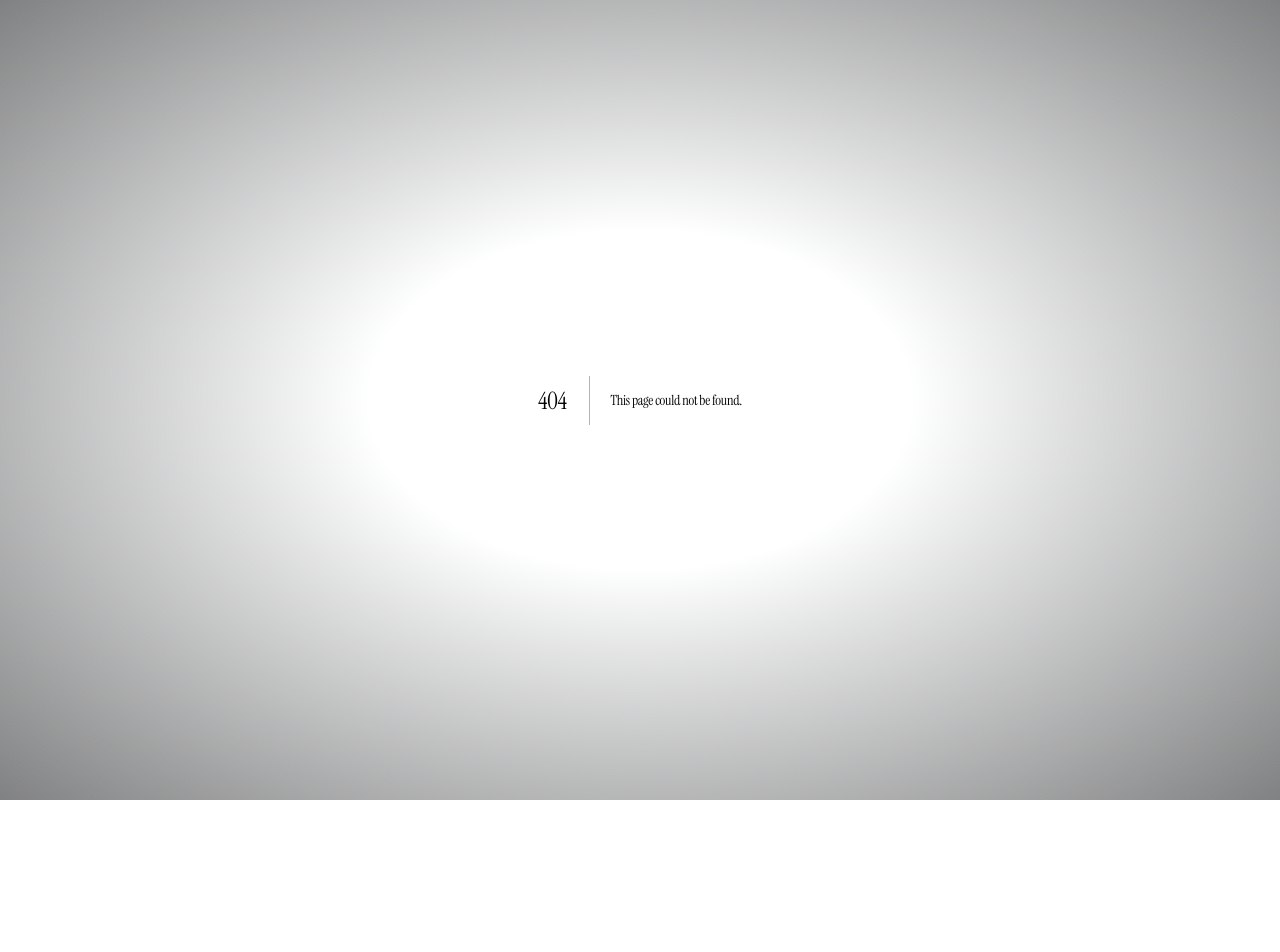
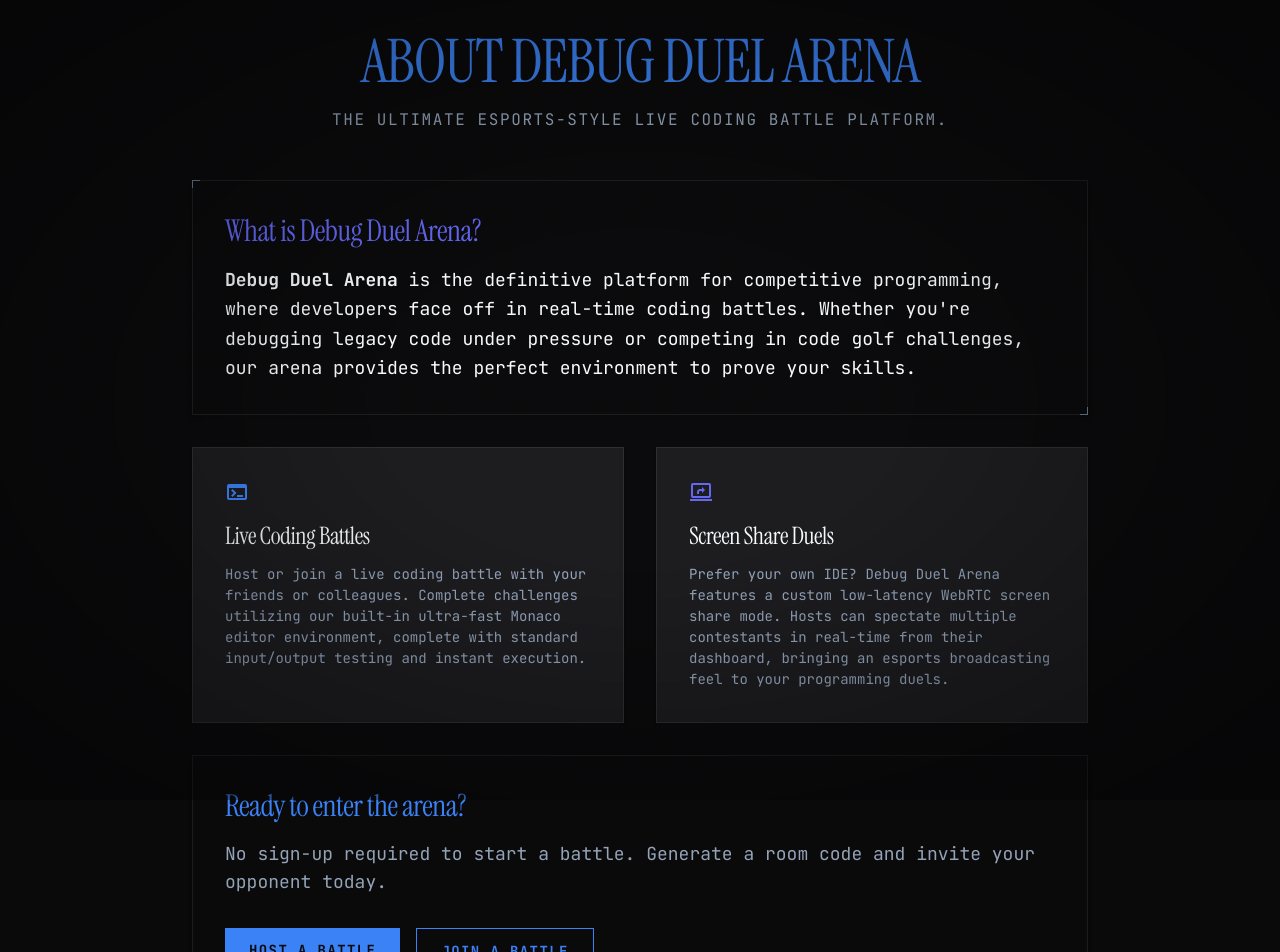
Before and after one commit to akash-s-24/debug, a Next.js app: page /about in a window 1280 px wide. Before the commit this address had no page. Shown: the top 952 px of the page. Before the commit the page ends 800 px from the top, so only its background shows below. Built offline with nearby package versions, Linux system fonts and the light colour scheme.

Commit message:
feat: SEO optimizations, sitemap, robots, and About page

```diff
--- /dev/null
+++ b/src/app/about/page.tsx
@@ -0,0 +1,71 @@
+import React from 'react';
+import Link from 'next/link';
+
+export const metadata = {
+  title: 'About | Debug Duel Arena',
+  description: 'Learn more about Debug Duel Arena, the premier platform for live coding battles, screen share duels, and competitive programming challenges.',
+};
+
+export default function AboutPage() {
+  return (
+    <div className="flex-1 flex flex-col items-center p-8 overflow-y-auto">
+      <div className="w-full max-w-4xl space-y-12">
+        <header className="text-center space-y-4">
+          <h1 className="font-display text-5xl md:text-6xl text-brand-primary tracking-tighter">
+            ABOUT DEBUG DUEL ARENA
+          </h1>
+          <p className="font-mono text-text-secondary text-sm md:text-base uppercase tracking-widest max-w-2xl mx-auto">
+            The ultimate esports-style live coding battle platform.
+          </p>
+        </header>
+
+        <article className="prose prose-invert prose-brand max-w-none space-y-8 text-text-primary">
+          <section className="bg-void border border-border-subtle p-8 shadow-md hud-bracket relative">
+            <div className="scanline-overlay"></div>
+            <h2 className="font-display text-3xl text-brand-secondary mb-4 tracking-tight relative z-10">
+              What is Debug Duel Arena?
+            </h2>
+            <p className="font-body text-lg leading-relaxed relative z-10">
+              <strong>Debug Duel Arena</strong> is the definitive platform for competitive programming, where developers face off in real-time coding battles. Whether you're debugging legacy code under pressure or competing in code golf challenges, our arena provides the perfect environment to prove your skills.
+            </p>
+          </section>
+
+          <div className="grid grid-cols-1 md:grid-cols-2 gap-8">
+            <section className="bg-surface border border-border-subtle p-8 shadow-sm">
+              <div className="text-brand-primary text-4xl mb-4 material-symbols-outlined">terminal</div>
+              <h3 className="font-display text-2xl mb-3">Live Coding Battles</h3>
+              <p className="text-text-secondary">
+                Host or join a live coding battle with your friends or colleagues. Complete challenges utilizing our built-in ultra-fast Monaco editor environment, complete with standard input/output testing and instant execution.
+              </p>
+            </section>
+
+            <section className="bg-surface border border-border-subtle p-8 shadow-sm">
+              <div className="text-brand-secondary text-4xl mb-4 material-symbols-outlined">screen_share</div>
+              <h3 className="font-display text-2xl mb-3">Screen Share Duels</h3>
+              <p className="text-text-secondary">
+                Prefer your own IDE? Debug Duel Arena features a custom low-latency WebRTC screen share mode. Hosts can spectate multiple contestants in real-time from their dashboard, bringing an esports broadcasting feel to your programming duels.
+              </p>
+            </section>
+          </div>
+
+          <section className="bg-void border border-border-subtle p-8 shadow-md">
+            <h2 className="font-display text-3xl text-brand-primary mb-4 tracking-tight">
+              Ready to enter the arena?
+            </h2>
+            <p className="font-body text-lg text-text-secondary mb-8">
+              No sign-up required to start a battle. Generate a room code and invite your opponent today.
+            </p>
+            <div className="flex gap-4">
+              <Link href="/create" className="bg-brand-primary text-void px-6 py-3 font-bold uppercase tracking-widest hover:bg-brand-secondary transition-colors text-center">
+                HOST A BATTLE
+              </Link>
+              <Link href="/" className="bg-transparent border border-brand-primary text-brand-primary px-6 py-3 font-bold uppercase tracking-widest hover:bg-brand-primary/10 transition-colors text-center">
+                JOIN A BATTLE
+              </Link>
+            </div>
+          </section>
+        </article>
+      </div>
+    </div>
+  );
+}
--- a/src/app/layout.tsx
+++ b/src/app/layout.tsx
@@ -19,10 +19,34 @@ export const metadata: Metadata = {
   authors: [{ name: "Debug Duel Arena" }],
   openGraph: {
     title: "Debug Duel Arena — The Ultimate Live Coding Battle Platform",
-    description:
-      "Step into the arena. Share your screen. Battle in real-time.",
+    description: "Step into the arena. Share your screen. Battle in real-time.",
     type: "website",
+    url: "https://debugduelarena.com",
+    siteName: "Debug Duel Arena",
   },
+  twitter: {
+    card: "summary_large_image",
+    title: "Debug Duel Arena — The Ultimate Live Coding Battle Platform",
+    description: "Step into the arena. Share your screen. Battle in real-time.",
+  },
+  metadataBase: new URL('https://debugduelarena.com'),
+  alternates: {
+    canonical: '/',
+  },
+};
+
+const jsonLd = {
+  "@context": "https://schema.org",
+  "@type": "SoftwareApplication",
+  "name": "Debug Duel Arena",
+  "applicationCategory": "DeveloperApplication",
+  "operatingSystem": "Web",
+  "description": "An esports-style live coding battle platform where developers go head-to-head in real-time coding and debugging challenges.",
+  "offers": {
+    "@type": "Offer",
+    "price": "0",
+    "priceCurrency": "USD"
+  }
 };
 
 export default function RootLayout({
@@ -41,6 +65,10 @@ export default function RootLayout({
         <link rel="preconnect" href="https://fonts.gstatic.com" crossOrigin="anonymous" />
         <link href="https://fonts.googleapis.com/css2?family=Instrument+Serif:ital@0;1&family=Inter:wght@400;500;600&family=JetBrains+Mono:wght@400;500;700&family=Orbitron:wght@400;500;700;900&family=Rajdhani:wght@400;500;600;700&display=swap" rel="stylesheet" />
         <link href="https://fonts.googleapis.com/css2?family=Material+Symbols+Outlined:wght,FILL@100..700,0..1&display=swap" rel="stylesheet" />
+        <script
+          type="application/ld+json"
+          dangerouslySetInnerHTML={{ __html: JSON.stringify(jsonLd) }}
+        />
       </head>
       <body className="bg-void min-h-screen flex flex-col font-body text-text-primary">
         <div className="scan"></div>
--- a/src/app/page.tsx
+++ b/src/app/page.tsx
@@ -41,6 +41,7 @@ export default function LandingPage() {
             </div>
 
             <h1 className="font-display text-5xl md:text-[76px] leading-[0.95] tracking-[-0.03em] font-normal text-slate-100 mb-8 text-balance">
+              <span className="block text-xl md:text-3xl text-[#3b82f6] font-bold tracking-wider uppercase mb-4 text-shadow-sm">Debug Duel Arena</span>
               The Ultimate Arena for<br />
               <em className="italic text-transparent bg-clip-text bg-gradient-to-r from-sky-400 via-indigo-400 to-pink-500">Competitive Debugging.</em>
               <span className="inline-block w-[0.4em] h-[0.8em] bg-emerald-400 ml-1 mb-[-0.06em] animate-pulse"></span>
--- /dev/null
+++ b/src/app/robots.ts
@@ -0,0 +1,12 @@
+import { MetadataRoute } from 'next';
+
+export default function robots(): MetadataRoute.Robots {
+  return {
+    rules: {
+      userAgent: '*',
+      allow: '/',
+      disallow: ['/api/', '/battle/'], // Keep active battles private
+    },
+    sitemap: 'https://debugduelarena.com/sitemap.xml',
+  };
+}
--- /dev/null
+++ b/src/app/sitemap.ts
@@ -0,0 +1,32 @@
+import { MetadataRoute } from 'next';
+
+export default function sitemap(): MetadataRoute.Sitemap {
+  const baseUrl = 'https://debugduelarena.com';
+
+  return [
+    {
+      url: baseUrl,
+      lastModified: new Date(),
+      changeFrequency: 'always',
+      priority: 1,
+    },
+    {
+      url: `${baseUrl}/create`,
+      lastModified: new Date(),
+      changeFrequency: 'weekly',
+      priority: 0.8,
+    },
+    {
+      url: `${baseUrl}/leaderboard`,
+      lastModified: new Date(),
+      changeFrequency: 'hourly',
+      priority: 0.9,
+    },
+    {
+      url: `${baseUrl}/about`,
+      lastModified: new Date(),
+      changeFrequency: 'monthly',
+      priority: 0.7,
+    },
+  ];
+}
--- a/src/components/layout/Navbar.tsx
+++ b/src/components/layout/Navbar.tsx
@@ -29,6 +29,7 @@ export function Navbar() {
           <Link className="hover:text-emerald-400 hover:underline decoration-emerald-400 underline-offset-4 transition-all before:content-['['] before:text-slate-500 after:content-[']'] after:text-slate-500" href="/">arena</Link>
           <Link className="hover:text-emerald-400 hover:underline decoration-emerald-400 underline-offset-4 transition-all before:content-['['] before:text-slate-500 after:content-[']'] after:text-slate-500" href="/leaderboard">leaderboard</Link>
           <Link className="hover:text-emerald-400 hover:underline decoration-emerald-400 underline-offset-4 transition-all before:content-['['] before:text-slate-500 after:content-[']'] after:text-slate-500" href="/create">create_battle</Link>
+          <Link className="hover:text-emerald-400 hover:underline decoration-emerald-400 underline-offset-4 transition-all before:content-['['] before:text-slate-500 after:content-[']'] after:text-slate-500" href="/about">about</Link>
         </div>
 
         <div className="text-slate-500 text-[11px] font-mono">
```
